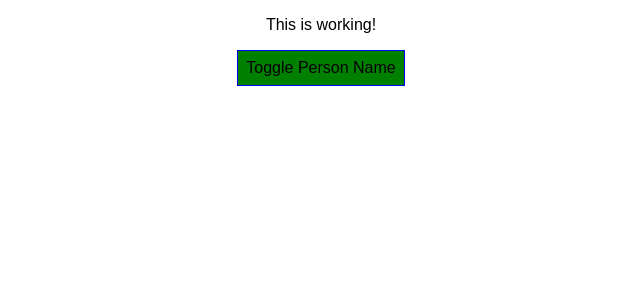
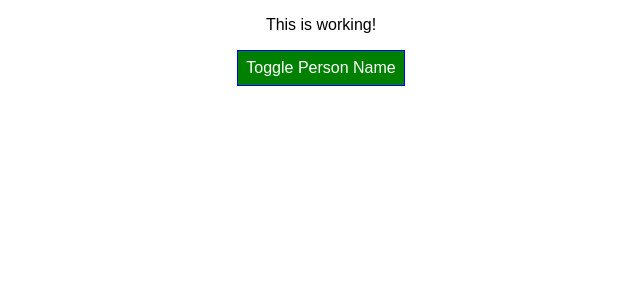
Before and after one commit to kokomyohein2/react-complete-guide, a React (Create React App) app: page / in a window 1280 px wide. Shown: the top 300 px of the page, without its empty margins (319-959 px from the left). Built offline with nearby package versions, Linux system fonts and the light colour scheme.

Commit message:
072 : Styled Components and Dynamic Styles

```diff
--- a/src/App.js
+++ b/src/App.js
@@ -5,14 +5,15 @@ import "./App.css";
 import Person from "./Person/Person";
 
 const StyledButton = styled.button`
-background-color: green;
+  background-color: ${props => props.alt ? 'red' : 'green'};
+  color: white;
   font: inherit;
   border: 1px solid blue;
   padding: 8px;
   cursor: pointer;
 
   &:hover {
-  background-color: lightgreen;
+    background-color: ${props => props.alt ? 'salmon' : 'lightgreen'};
     color: black;
   }
 `;
@@ -113,7 +114,7 @@ class App extends Component {
     return (
       <div className="App">
         <p className={classes.join(" ")}>This is working!</p>
-        <StyledButton onClick={this.togglePersonHandler}>
+        <StyledButton alt={this.state.showPersons} onClick={this.togglePersonHandler}>
           Toggle Person Name
         </StyledButton>
         {persons}
```
Lines whose indentation alone changed are shown as unchanged.
